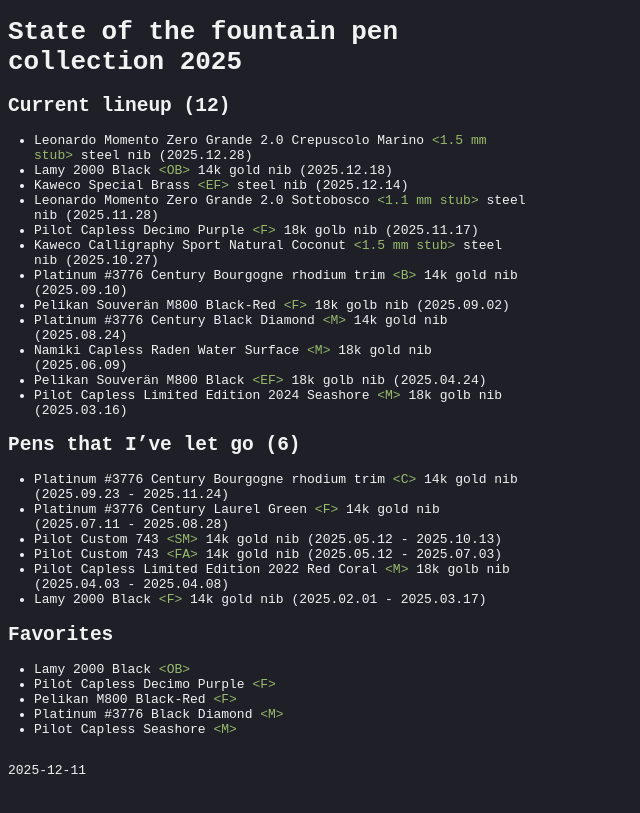
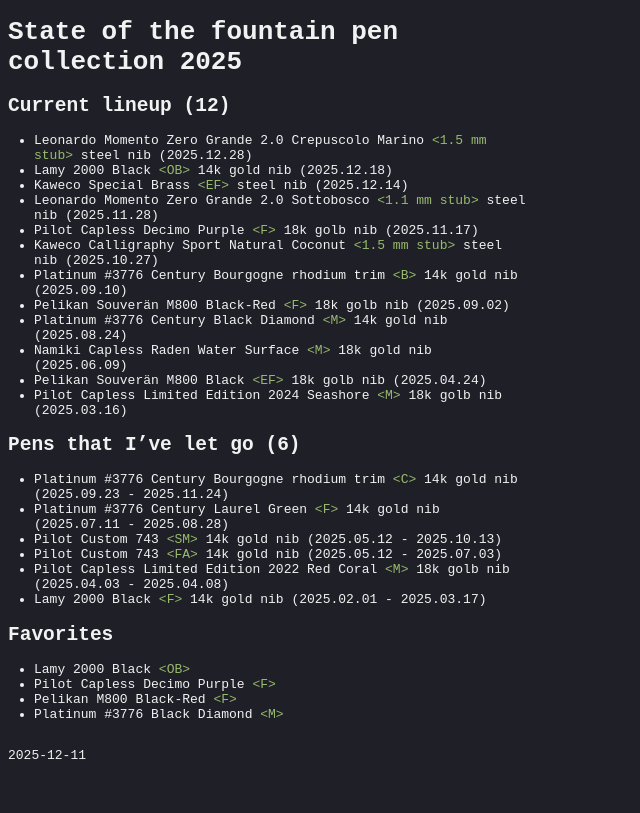
Before and after one commit to s-estay/s-estay.github.io, a Jekyll site: the page built from _posts/2025-12-11-state-of-the-fp-collection-2025.md, in a window 1280 px wide. Shown: the top 813 px of the page, without its empty margins (0-640 px from the left). Built offline with Jekyll 4.4.1, drawn with Linux system fonts in a browser that asks for light colours.

Commit message:
Remove Pilot Capless Seashore from collection
Removed Pilot Capless Seashore from the collection list.

```diff
--- a/_posts/2025-12-11-state-of-the-fp-collection-2025.md
+++ b/_posts/2025-12-11-state-of-the-fp-collection-2025.md
@@ -34,4 +34,3 @@
 - Pilot Capless Decimo Purple `<F>`
 - Pelikan M800 Black-Red `<F>`
 - Platinum #3776 Black Diamond `<M>`
-- Pilot Capless Seashore `<M>`
```
